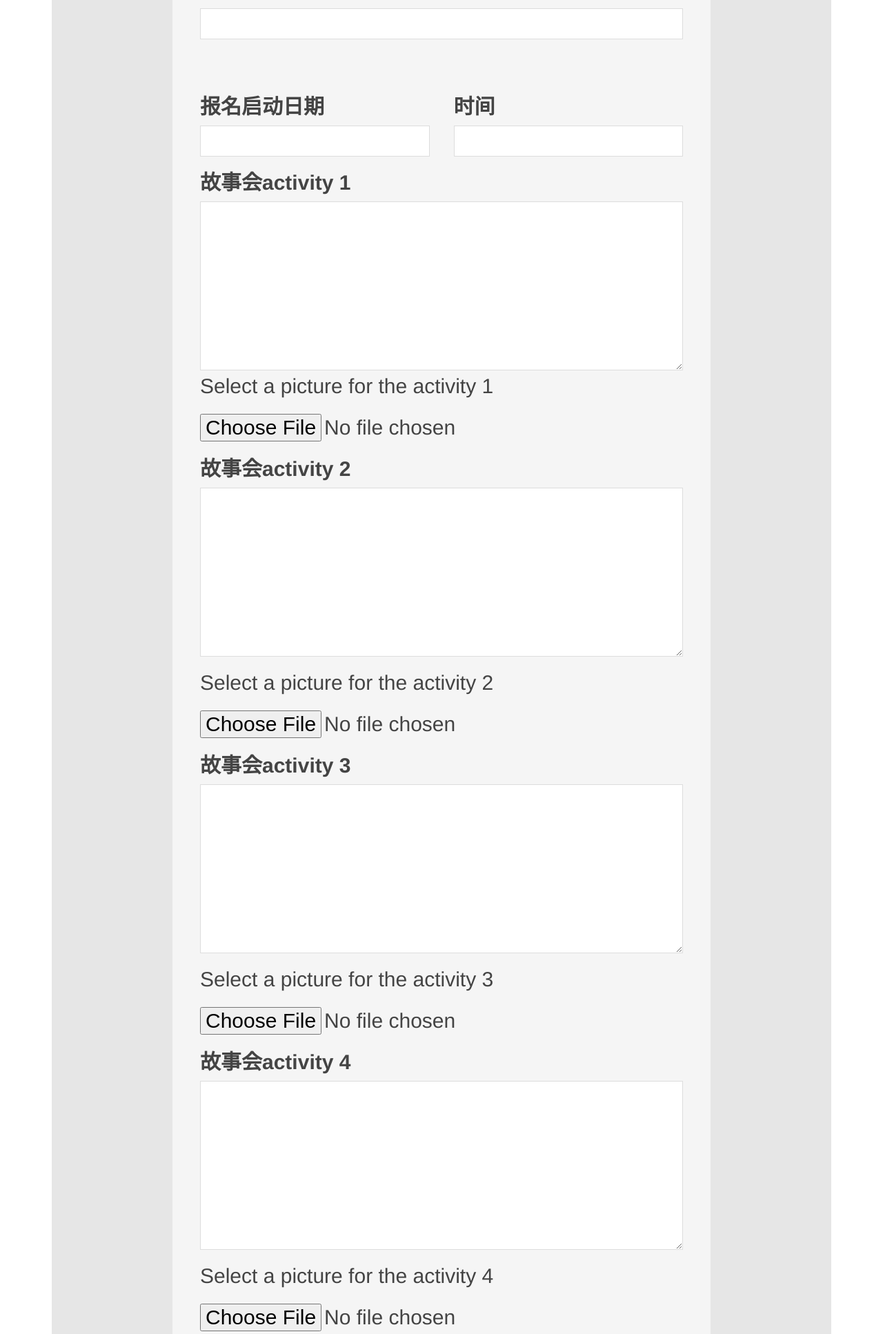
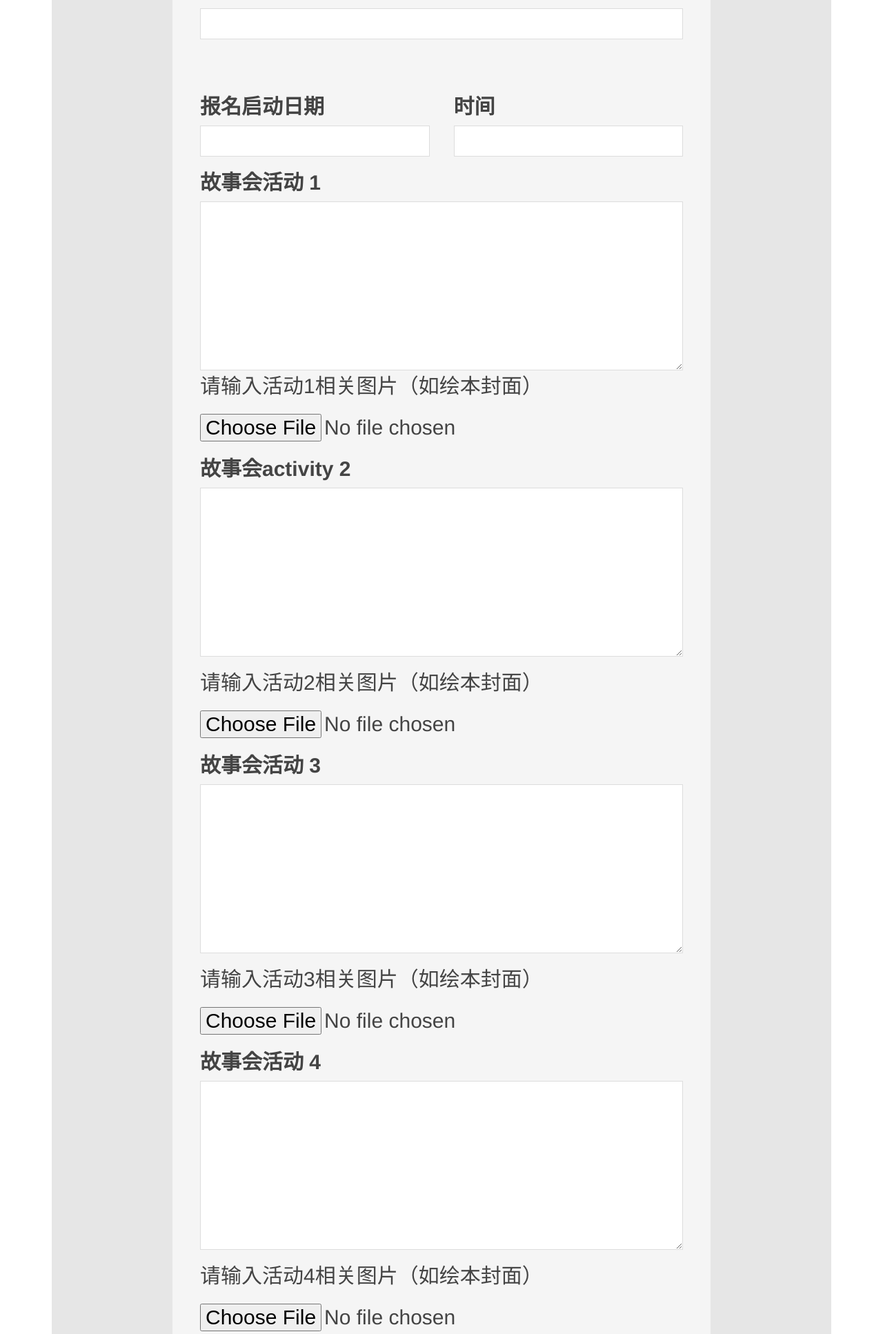
Before and after one commit to tawaye/bsdcnstory, a Django app: template templates/createnotice.html in a window 1280 px wide. Shown: the part 998-2932 px from the top of the page at 69% size. Run offline with Django 3.2, Linux system fonts and the light colour scheme; the template is opened without the code that fills it, so the values that code supplies are empty.

Commit message:
Update createnotice.html

```diff
--- a/templates/createnotice.html
+++ b/templates/createnotice.html
@@ -69,41 +69,41 @@
 			</div>
 		</div>
 		<div class="uk-form-row uk-margin-top">
-			<label class="uk-form-label">故事会activity 1</label>
+			<label class="uk-form-label">故事会活动 1</label>
 			<textarea name="activity_1" cols="50" rows="10" value="{{ activity_1 }}" style="height: 245px; line-height: 150%;"></textarea>
 			<div class="uk-form-file">
-				<p>Select a picture for the activity 1</p>
+				<p>请输入活动1相关图片（如绘本封面）</p>
 				<input name="activity_1_img" type="file">
 			</div>
 		</div>
 		<div class="uk-form-row uk-margin-top">
 			<label class="uk-form-label">故事会activity 2</label>
 			<textarea name="activity_2" cols="50" rows="10" value="{{ activity_2 }}" style="height: 245px; line-height: 150%;"></textarea>
-			<p>Select a picture for the activity 2</p>
+			<p>请输入活动2相关图片（如绘本封面）</p>
 			<input name="activity_2_img" type="file">
 		</div>
 		<div class="uk-form-row uk-margin-top">
-			<label class="uk-form-label">故事会activity 3</label>
+			<label class="uk-form-label">故事会活动 3</label>
 			<textarea name="activity_3" cols="50" rows="10" value="{{ activity_3 }}" style="height: 245px; line-height: 150%;"></textarea>
-			<p>Select a picture for the activity 3</p>
+			<p>请输入活动3相关图片（如绘本封面）</p>
 			<input name="activity_3_img" type="file">
 		</div>
 		<div class="uk-form-row uk-margin-top">
-			<label class="uk-form-label">故事会activity 4</label>
+			<label class="uk-form-label">故事会活动 4</label>
 			<textarea name="activity_4" cols="50" rows="10" value="{{ activity_4 }}" style="height: 245px; line-height: 150%;"></textarea>
-			<p>Select a picture for the activity 4</p>
+			<p>请输入活动4相关图片（如绘本封面）</p>
 			<input name="activity_4_img" type="file">
 		</div>
 		<div class="uk-form-row uk-margin-top">
-			<label class="uk-form-label">故事会activity 5</label>
+			<label class="uk-form-label">故事会活动 5</label>
 			<textarea name="activity_5" cols="50" rows="10" value="{{ activity_5 }}" style="height: 245px; line-height: 150%;"></textarea>
-			<p>Select a picture for the activity 5</p>
+			<p>请输入活动5相关图片（如绘本封面）</p>
 			<input name="activity_5_img" type="file">
 		</div>
 		<div class="uk-form-row uk-margin-top">
-			<label class="uk-form-label">故事会activity 6</label>
+			<label class="uk-form-label">故事会活动 6</label>
 			<textarea name="activity_6" cols="50" rows="10" value="{{ activity_6 }}" style="height: 245px; line-height: 150%;"></textarea>
-			<p>Select a picture for the activity 6</p>
+			<p>请输入活动6相关图片（如绘本封面）</p>
 			<input name="activity_6_img" type="file">
 		</div>
 
```
